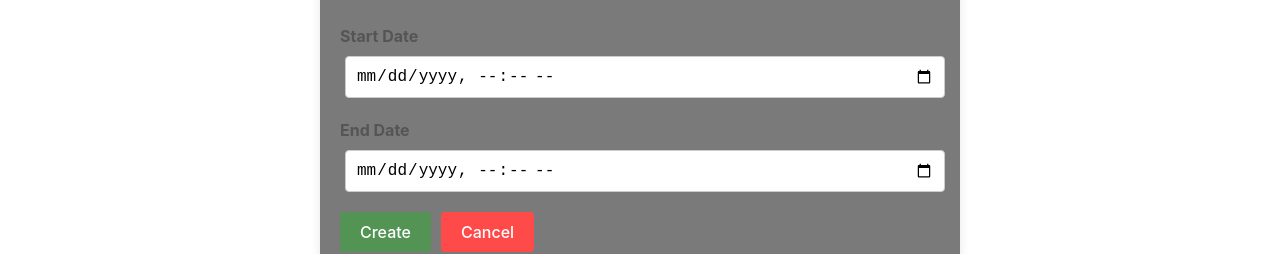
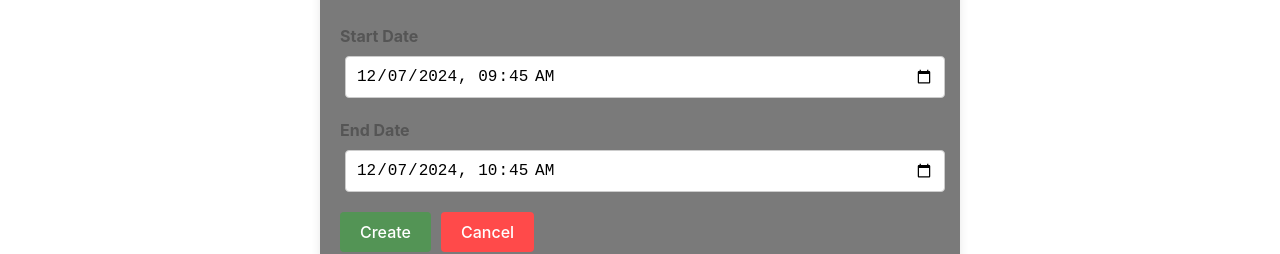
Before and after one commit to tpantsar/google-calendar-api, a React (Vite) app in the folder google-calendar-frontend/: page / in a window 1280 px wide. Shown: the part 278-532 px from the top of the page. Built offline with nearby package versions, Linux system fonts and the light colour scheme; no server answers.

Commit message:
create event format is working

```diff
--- a/google-calendar-frontend/src/components/EventForm.tsx
+++ b/google-calendar-frontend/src/components/EventForm.tsx
@@ -1,10 +1,9 @@
-import { format, toZonedTime } from 'date-fns-tz'
+import { format } from 'date-fns-tz'
 import React, { useState } from 'react'
 import eventService from '../services/events'
 import '../styles/EventForm.css'
 import '../styles/Notification.css'
 import Event from '../types/Event'
-import EventTime from '../types/EventTime'
 import NotificationProps from '../types/NotificationProps'
 import Notification from './Notification'
 
@@ -14,39 +13,39 @@ type IEventFormProps = {
 }
 
 const EventForm = ({ calendarId, setEvents }: IEventFormProps) => {
-  const formatDateTime = (
-    date: Date,
-    timeZone: string
-  ): EventTime['dateTime'] => {
-    const zonedDate = toZonedTime(date, timeZone)
-    const dateTime = format(zonedDate, "yyyy-MM-dd'T'HH:mm:ssXXX")
-    return dateTime
+  const formatForInput = (date: Date): string => {
+    return format(date, "yyyy-MM-dd'T'HH:mm")
+  }
+
+  const formatDateIncremented = (date: Date, increment: number): Date => {
+    const incrementedDate = new Date(date.getTime() + increment * 60 * 1000)
+    const minutes = incrementedDate.getMinutes()
+    const roundedMinutes = Math.ceil(minutes / 15) * 15
+    incrementedDate.setMinutes(roundedMinutes, 0, 0)
+    return incrementedDate
   }
 
   const timeZone = 'Europe/Helsinki'
 
   const HOURS_TO_SUBTRACT = 1
-  const initialStartDate = formatDateTime(
-    new Date(new Date().getTime() - HOURS_TO_SUBTRACT * 60 * 60 * 1000),
-    timeZone
+  const initialEndDate = formatDateIncremented(new Date(), 15)
+  const initialStartDate = new Date(
+    initialEndDate.getTime() - HOURS_TO_SUBTRACT * 60 * 60 * 1000
   )
-  const initialEndDate = formatDateTime(new Date(), timeZone)
 
   const [summary, setSummary] = useState('')
   const [description, setDescription] = useState('')
-  const [startDate, setStartDate] =
-    useState<EventTime['dateTime']>(initialStartDate)
-  const [endDate, setEndDate] = useState<EventTime['dateTime']>(initialEndDate)
+  const [startDate, setStartDate] = useState<string>(
+    formatForInput(initialStartDate)
+  )
+  const [endDate, setEndDate] = useState<string>(formatForInput(initialEndDate))
   const [notificationMessage, setNotificationMessage] =
     useState<NotificationProps['message']>(null)
   const [notificationType, setNotificationType] =
     useState<NotificationProps['type']>('default')
 
   let timeoutId: number
-  let timeoutLength = 5000
-
-  console.log('initialStartDate:', initialStartDate)
-  console.log('initialEndDate:', initialEndDate)
+  const timeoutLength = 5000
 
   const setNotification = (
     message: NotificationProps['message'],
@@ -56,7 +55,7 @@ const EventForm = ({ calendarId, setEvents }: IEventFormProps) => {
     setNotificationMessage(message)
     setNotificationType(type)
 
-    timeoutId = setTimeout(() => {
+    timeoutId = window.setTimeout(() => {
       setNotificationMessage(null)
       setNotificationType('default')
     }, timeoutLength)
@@ -64,11 +63,6 @@ const EventForm = ({ calendarId, setEvents }: IEventFormProps) => {
 
   const handleSubmit = async (e: React.FormEvent<HTMLFormElement>) => {
     e.preventDefault()
-
-    console.log('summary:', summary)
-    console.log('description:', description)
-    console.log('startDate:', startDate)
-    console.log('endDate:', endDate)
 
     if (calendarId === '') {
       setNotification('Select a calendar first', 'error')
@@ -82,24 +76,27 @@ const EventForm = ({ calendarId, setEvents }: IEventFormProps) => {
 
     const event = {
       start: {
-        dateTime: startDate,
+        dateTime: startDate + ':00', // Add seconds for full ISO format
         timeZone: timeZone,
       },
       end: {
-        dateTime: endDate,
+        dateTime: endDate + ':00', // Add seconds for full ISO format
         timeZone: timeZone,
       },
       summary: summary,
       description: description,
     } as Event
 
+    console.log('Creating event:', event)
+
     eventService
       .create(calendarId, event)
       .then((event: Event) => {
-        console.log('Event created:', event)
         setEvents((events) => [...events, event])
         setSummary('')
         setDescription('')
+        setStartDate(formatForInput(initialStartDate))
+        setEndDate(formatForInput(initialEndDate))
         setNotification('Event created successfully', 'success')
       })
       .catch((error: unknown) => {
@@ -162,7 +159,10 @@ const EventForm = ({ calendarId, setEvents }: IEventFormProps) => {
           className="form-button form-button-cancel"
           type="button"
           onClick={() => {
-            // Handle cancel logic here
+            setSummary('')
+            setDescription('')
+            setStartDate(formatForInput(initialStartDate))
+            setEndDate(formatForInput(initialEndDate))
           }}
         >
           Cancel
```
